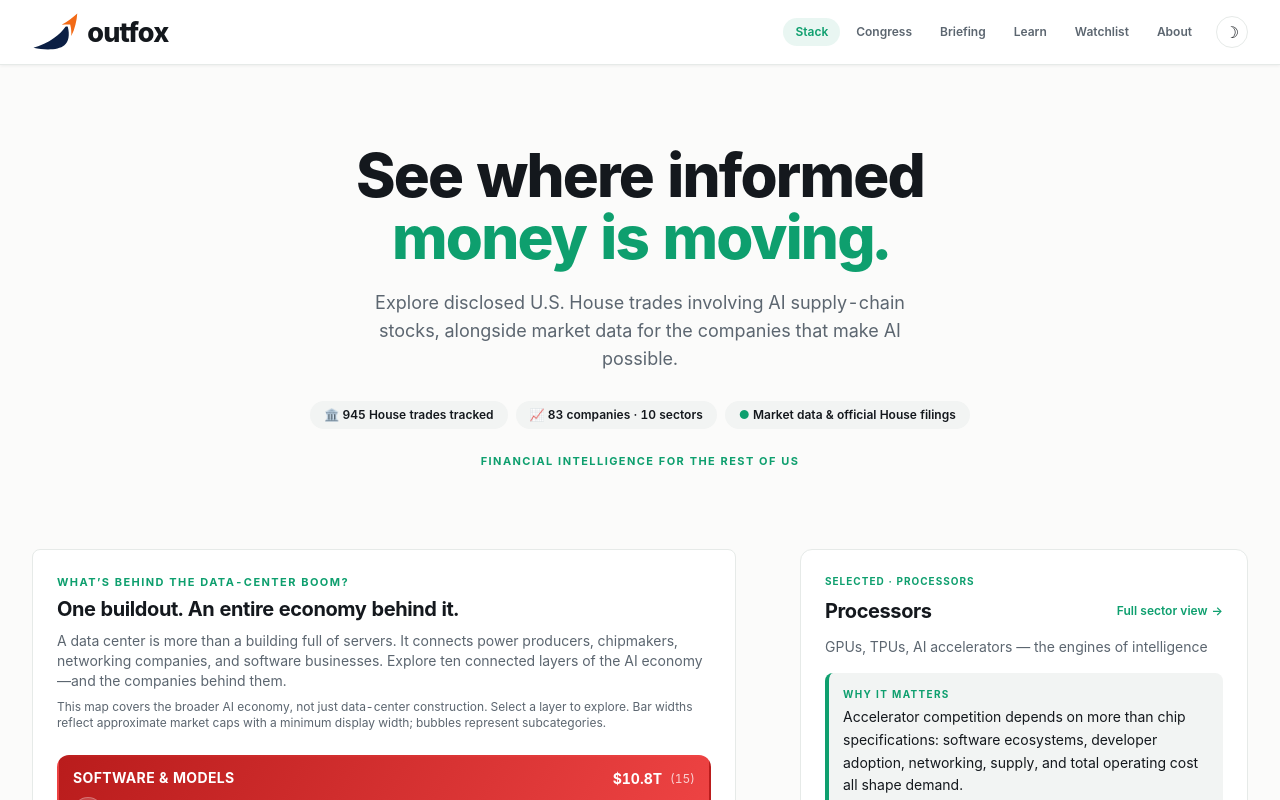
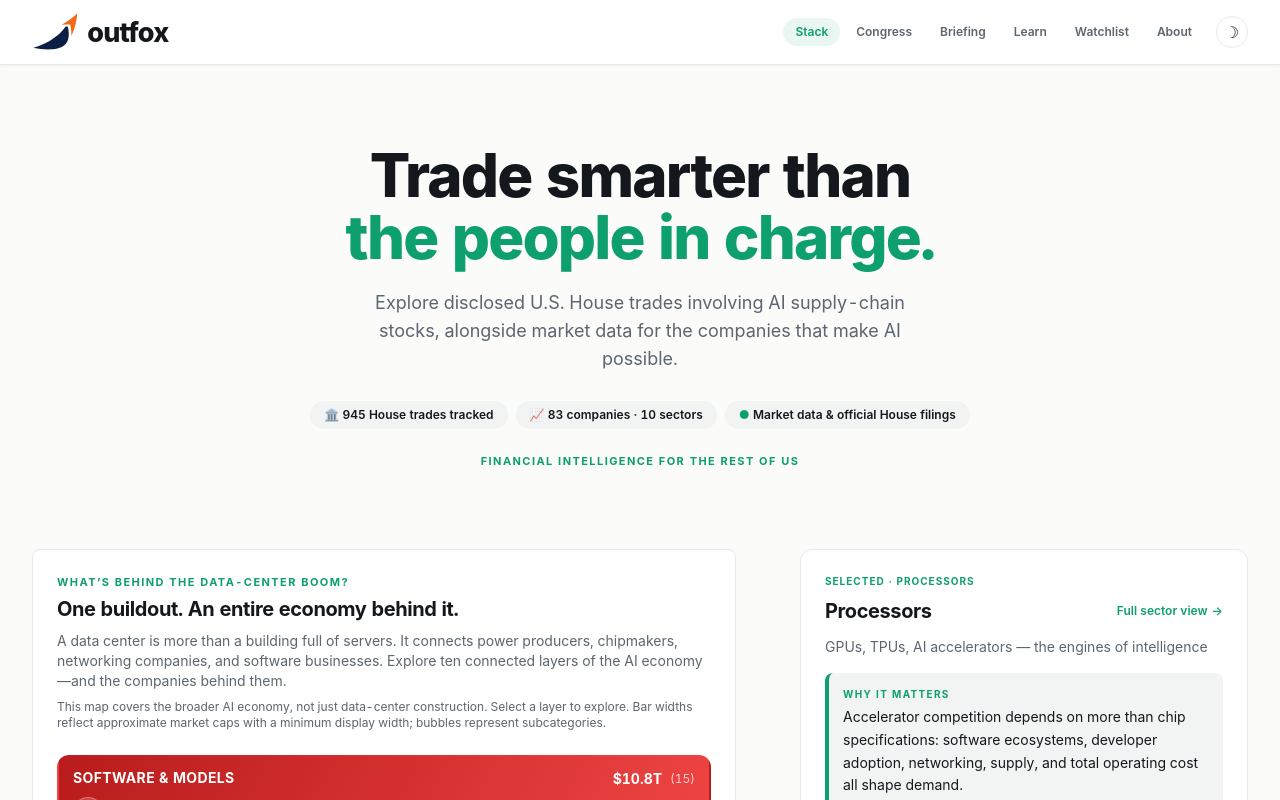
Before and after one commit to tLordJoe/intelligence-trade, a Next.js app: page / in a window 1280 px wide. Shown: the top 800 px of the page. Built offline with nearby package versions, Linux system fonts and the light colour scheme; no server answers.

Commit message:
Restore Outfox challenger homepage headline

```diff
--- a/src/components/HeroSection.tsx
+++ b/src/components/HeroSection.tsx
@@ -22,9 +22,9 @@ export default function HeroSection() {
           className="text-4xl md:text-6xl font-extrabold leading-[1.03] mb-5"
           style={{ color: "var(--text)", letterSpacing: "-0.03em" }}
         >
-          See where informed
+          Trade smarter than
           <br />
-          <span style={{ color: "var(--accent)" }}>money is moving.</span>
+          <span style={{ color: "var(--accent)" }}>the people in charge.</span>
         </h1>
 
         <p className="text-base md:text-lg max-w-xl mx-auto mb-7" style={{ color: "var(--text-dim)" }}>
```
